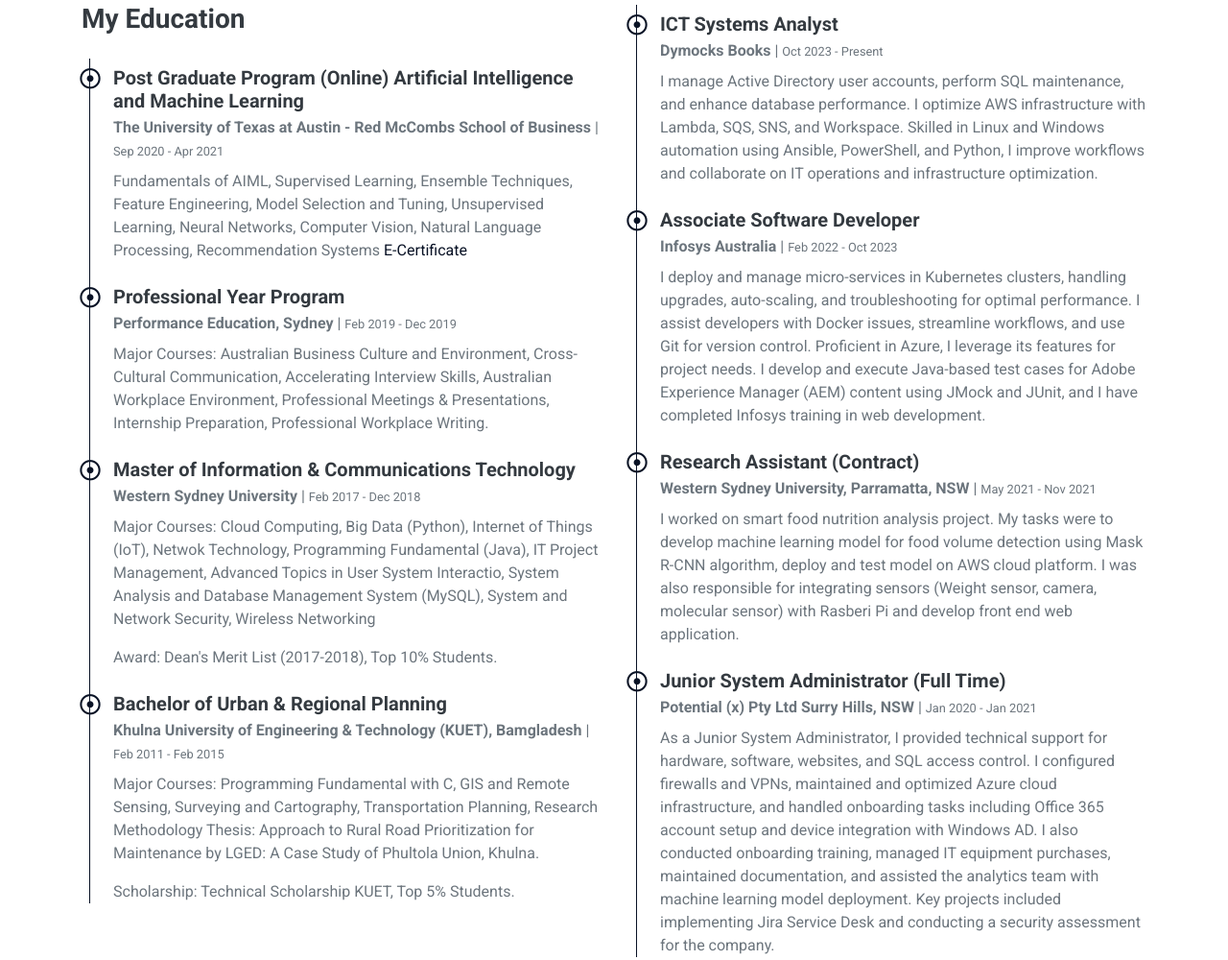
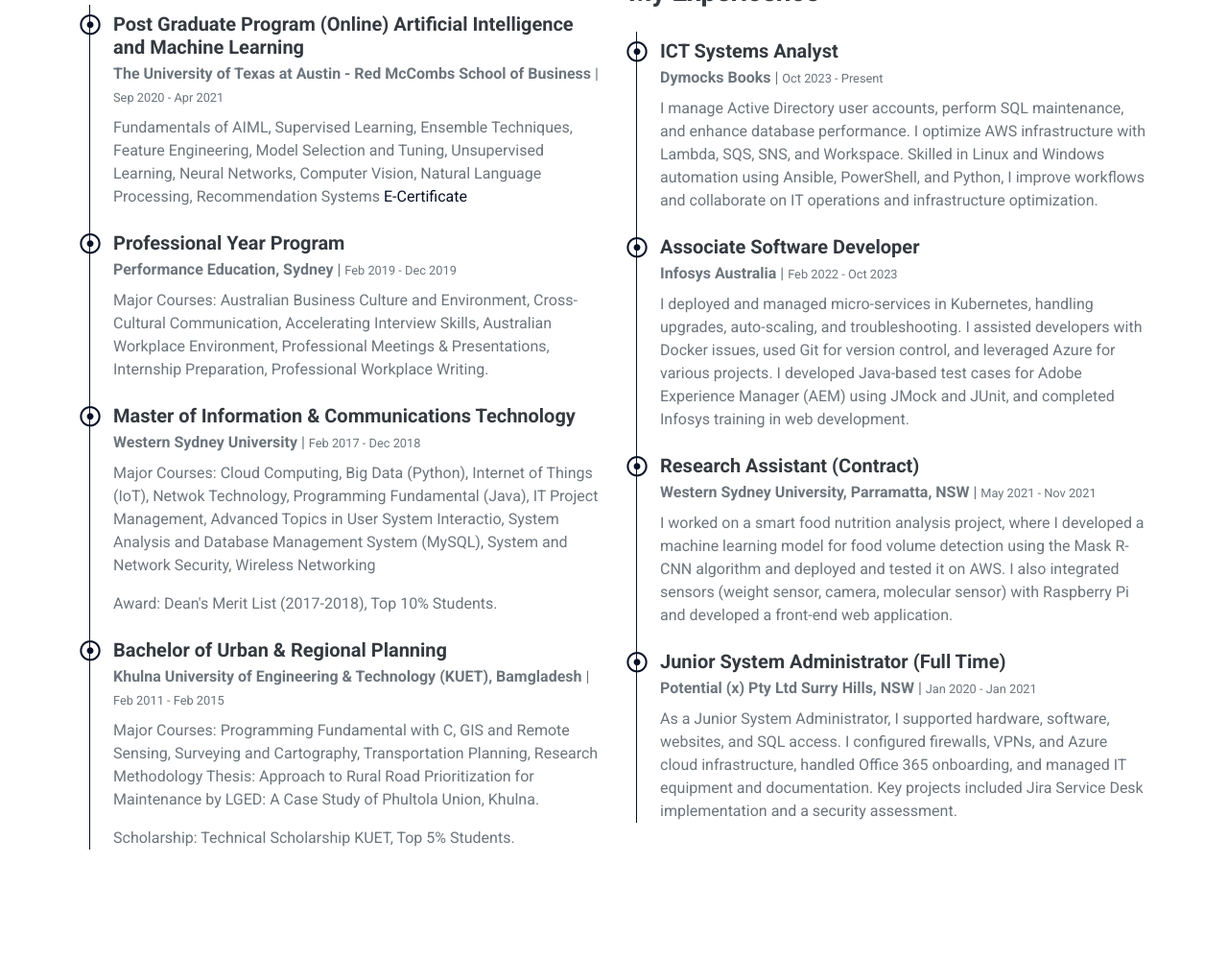
Before and after one commit to armankhanwsu/personalportfolio, a plain HTML site: page index.html in a window 1280 px wide. Shown: the part 2709-3709 px from the top of the page at 96% size. Drawn offline with nearby package versions, Linux system fonts and the light colour scheme.

Commit message:
Update index.html

```diff
--- a/index.html
+++ b/index.html
@@ -255,7 +255,7 @@
                             <i class="far fa-dot-circle text-primary position-absolute" style="top: 2px;left: -35px;  font-size: 22px;"></i>
                             <h5 class="font-weight-bold mb-1">Associate Software Developer</h5>
                             <p class="mb-2"><strong>Infosys Australia</strong> | <small> Feb 2022 - Oct 2023</small></p>
-                            <p>I deploy and manage micro-services in Kubernetes clusters, handling upgrades, auto-scaling, and troubleshooting for optimal performance. I assist developers with Docker issues, streamline workflows, and use Git for version control. Proficient in Azure, I leverage its features for project needs. I develop and execute Java-based test cases for Adobe Experience Manager (AEM) content using JMock and JUnit, and I have completed Infosys training in web development.</p>
+                            <p>I deployed and managed micro-services in Kubernetes, handling upgrades, auto-scaling, and troubleshooting. I assisted developers with Docker issues, used Git for version control, and leveraged Azure for various projects. I developed Java-based test cases for Adobe Experience Manager (AEM) using JMock and JUnit, and completed Infosys training in web development.</p>
                         </div>
                         <!--
                         <div class="position-relative ex-me mb-4">
@@ -268,13 +268,13 @@
                             <i class="far fa-dot-circle text-primary position-absolute" style="top: 2px;left: -35px;  font-size: 22px;"></i>
                             <h5 class="font-weight-bold mb-1">Research Assistant (Contract)</h5>
                             <p class="mb-2"><strong>Western Sydney University, Parramatta, NSW</strong> | <small> May 2021 - Nov 2021</small></p>
-                            <p>I worked on smart food nutrition analysis project. My tasks were to develop machine learning model for food volume detection using Mask R-CNN algorithm, deploy and test model on AWS cloud platform. I was also responsible for integrating sensors (Weight sensor, camera, molecular sensor) with Rasberi Pi and develop  front end web application.</p>
+                            <p>I worked on a smart food nutrition analysis project, where I developed a machine learning model for food volume detection using the Mask R-CNN algorithm and deployed and tested it on AWS. I also integrated sensors (weight sensor, camera, molecular sensor) with Raspberry Pi and developed a front-end web application.</p>
                         </div>
                         <div class="position-relative ex-me mb-4">
                             <i class="far fa-dot-circle text-primary position-absolute" style="top: 2px;left: -35px;  font-size: 22px;"></i>
                             <h5 class="font-weight-bold mb-1">Junior System Administrator (Full Time)</h5>
                             <p class="mb-2"><strong>Potential (x) Pty Ltd Surry Hills, NSW</strong> | <small> Jan 2020 - Jan 2021</small></p>
-                            <p>As a Junior System Administrator, I provided technical support for hardware, software, websites, and SQL access control. I configured firewalls and VPNs, maintained and optimized Azure cloud infrastructure, and handled onboarding tasks including Office 365 account setup and device integration with Windows AD. I also conducted onboarding training, managed IT equipment purchases, maintained documentation, and assisted the analytics team with machine learning model deployment. Key projects included implementing Jira Service Desk and conducting a security assessment for the company.
+                            <p>As a Junior System Administrator, I supported hardware, software, websites, and SQL access. I configured firewalls, VPNs, and Azure cloud infrastructure, handled Office 365 onboarding, and managed IT equipment and documentation. Key projects included Jira Service Desk implementation and a security assessment.
                             </p>
                         </div>
 <!--                         <div class="position-relative ex-me mb-4">
```
